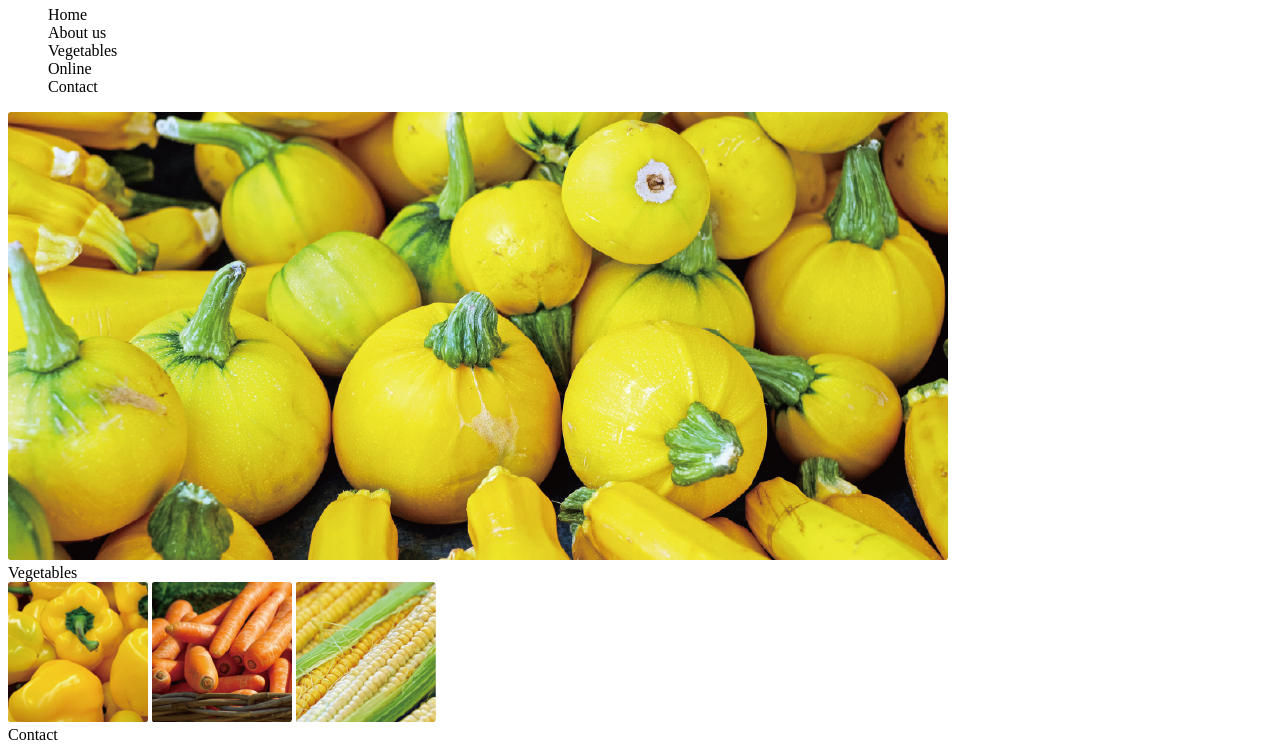
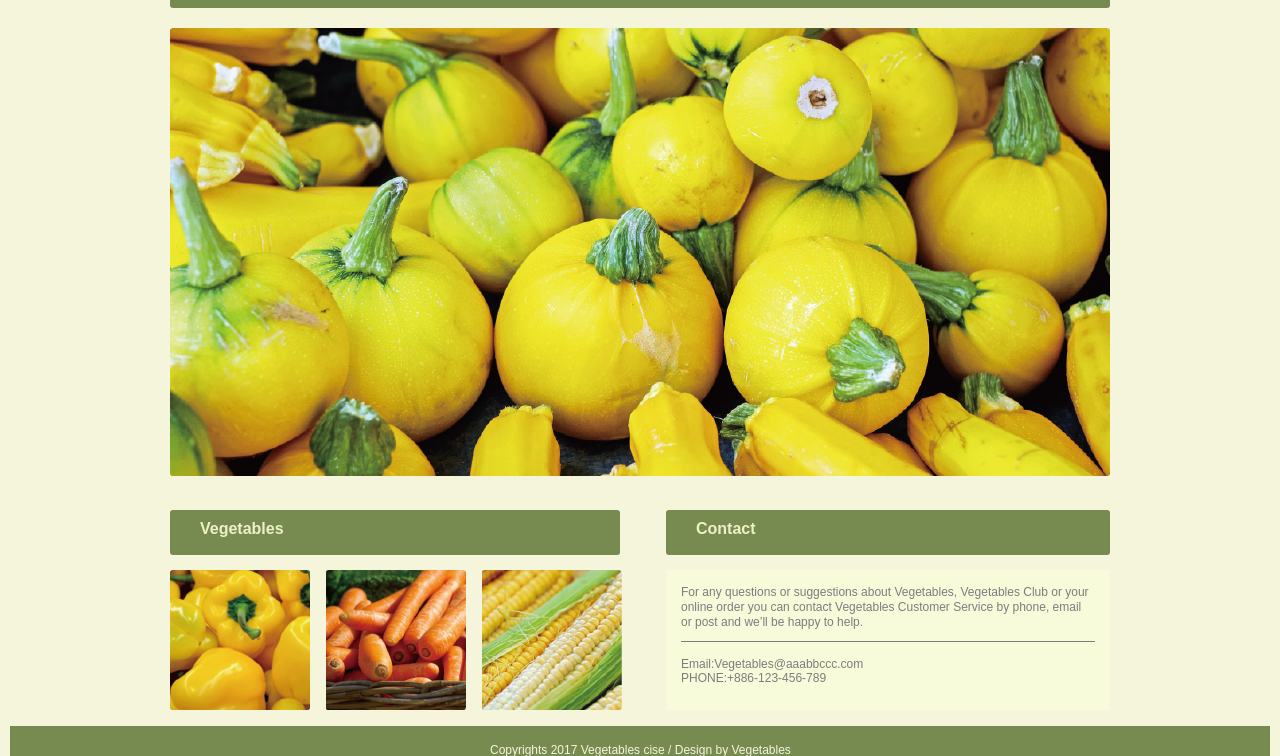
Before and after one commit to jean72027/webHW, a plain HTML site: page index.html in a window 1280 px wide. Shown: the part 155-911 px from the top of the page. Drawn offline with Linux system fonts and the light colour scheme.

Commit message:
Update index.html

```diff
--- a/index.html
+++ b/index.html
@@ -3,7 +3,7 @@
       <head>
           <meta charset="utf-8">
           <title>vegetables</title>
-          <link rel="stylesheet" href="css/VEGETABLE.css">
+          <link rel="stylesheet" href="style.css">
       </head>
 
       <body>
```
